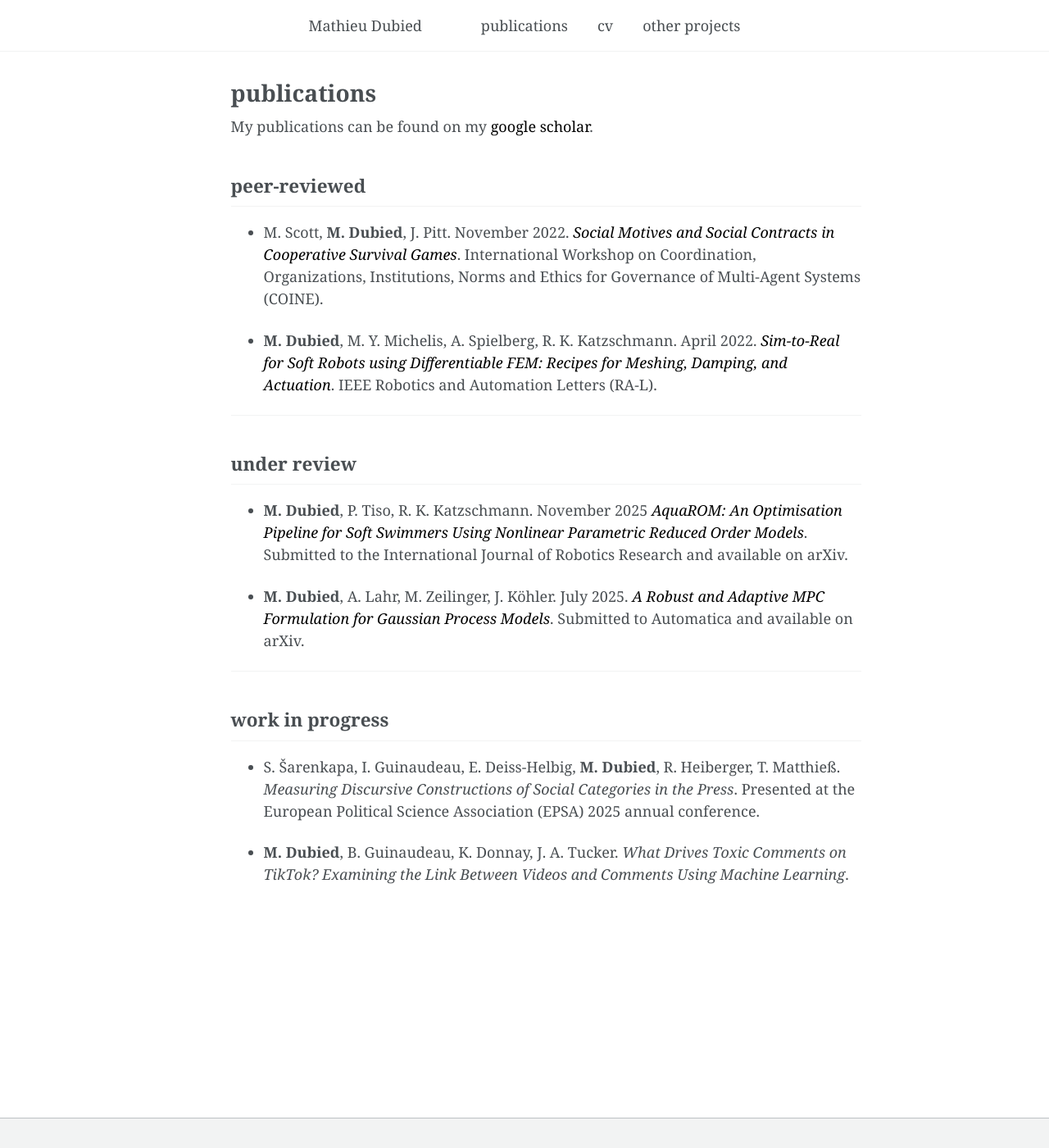
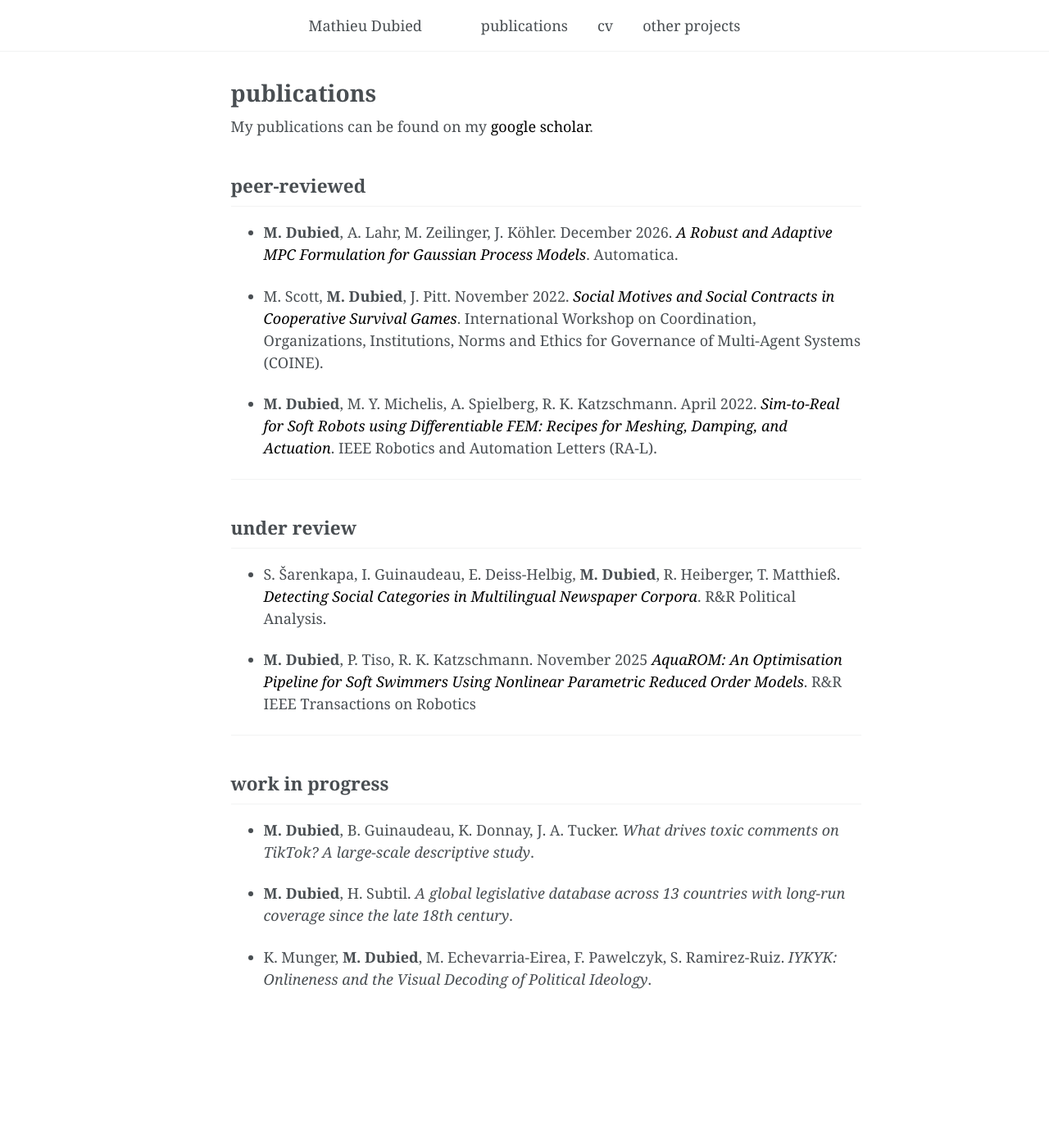
Before and after one commit to mdubied/mdubied.github.io, a Jekyll site: the page built from _pages/publications.md, in a window 1280 px wide and 1400 px high. Shown: the whole window at 82% size. Built offline with Jekyll 4.4.1, drawn with Linux system fonts in a browser that asks for light colours.

Commit message:
Update publication page

```diff
--- a/_pages/publications.md
+++ b/_pages/publications.md
@@ -11,6 +11,8 @@ My publications can be found on my <a href="https://scholar.google.com/citations
 
 ## peer-reviewed
 
+- **M. Dubied**, A. Lahr, M. Zeilinger, J. Köhler. December 2026. <a href="https://www.sciencedirect.com/science/article/pii/S0005109826004607" target="_blank"><em>A Robust and Adaptive MPC Formulation for Gaussian Process Models</em></a>. Automatica.
+
 - M. Scott, **M. Dubied**, J. Pitt. November 2022. <a href="https://link.springer.com/chapter/10.1007/978-3-031-20845-4_10" target="_blank"><em>Social Motives and Social Contracts in Cooperative Survival Games</em></a>. International Workshop on Coordination, Organizations, Institutions, Norms and Ethics for Governance of Multi-Agent Systems (COINE).
 
 - **M. Dubied**, M. Y. Michelis, A. Spielberg, R. K. Katzschmann. April 2022. <a href="https://ieeexplore.ieee.org/abstract/document/9720966?casa_token=rFkH2qLiivcAAAAA:DgkWykXE9Lxcb757paS6N9yLoe1uz30WLC214_p3XN8sRTVcO24fTJMfs8SHtggxVoyFd5eK_g" target="_blank"><em>Sim-to-Real for Soft Robots using Differentiable FEM: Recipes for Meshing, Damping, and Actuation</em></a>. IEEE Robotics and Automation Letters (RA-L).
@@ -19,14 +21,18 @@ My publications can be found on my <a href="https://scholar.google.com/citations
 
 ## under review
 
-- **M. Dubied**, P. Tiso, R. K. Katzschmann. November 2025 <a href="https://arxiv.org/abs/2511.01031" target="_blank"><em>AquaROM: An Optimisation Pipeline for Soft Swimmers Using Nonlinear Parametric Reduced Order Models</em></a>. Submitted to the International Journal of Robotics Research and available on arXiv.
+- S. Šarenkapa, I. Guinaudeau, E. Deiss-Helbig, **M. Dubied**, R. Heiberger, T. Matthieß. <a href="https://osf.io/preprints/socarxiv/bmqxt_v1" target="_blank"><em>Detecting Social Categories in Multilingual Newspaper Corpora</em></a>. R&R Political Analysis.
 
-- **M. Dubied**, A. Lahr, M. Zeilinger, J. Köhler. July 2025. <a href="https://arxiv.org/abs/2507.02098" target="_blank"><em>A Robust and Adaptive MPC Formulation for Gaussian Process Models</em></a>. Submitted to Automatica and available on arXiv.
+- **M. Dubied**, P. Tiso, R. K. Katzschmann. November 2025 <a href="https://arxiv.org/abs/2511.01031" target="_blank"><em>AquaROM: An Optimisation Pipeline for Soft Swimmers Using Nonlinear Parametric Reduced Order Models</em></a>. R&R IEEE Transactions on Robotics
+
 
 ---
 
 ## work in progress
 
-- S. Šarenkapa, I. Guinaudeau, E. Deiss-Helbig, **M. Dubied**, R. Heiberger, T. Matthieß. *Measuring Discursive Constructions of Social Categories in the Press*. Presented at the European Political Science Association (EPSA) 2025 annual conference.
 
-- **M. Dubied**, B. Guinaudeau, K. Donnay, J. A. Tucker. *What Drives Toxic Comments on TikTok? Examining the Link Between Videos and Comments Using Machine Learning*.
+- **M. Dubied**, B. Guinaudeau, K. Donnay, J. A. Tucker. *What drives toxic comments on TikTok? A large-scale descriptive study*.
+
+- **M. Dubied**, H. Subtil. *A global legislative database across 13 countries with long-run coverage since the late 18th century*.
+
+- K. Munger, **M. Dubied**, M. Echevarria-Eirea, F. Pawelczyk, S. Ramirez-Ruiz. *IYKYK: Onlineness and the Visual Decoding of Political Ideology*.
```
